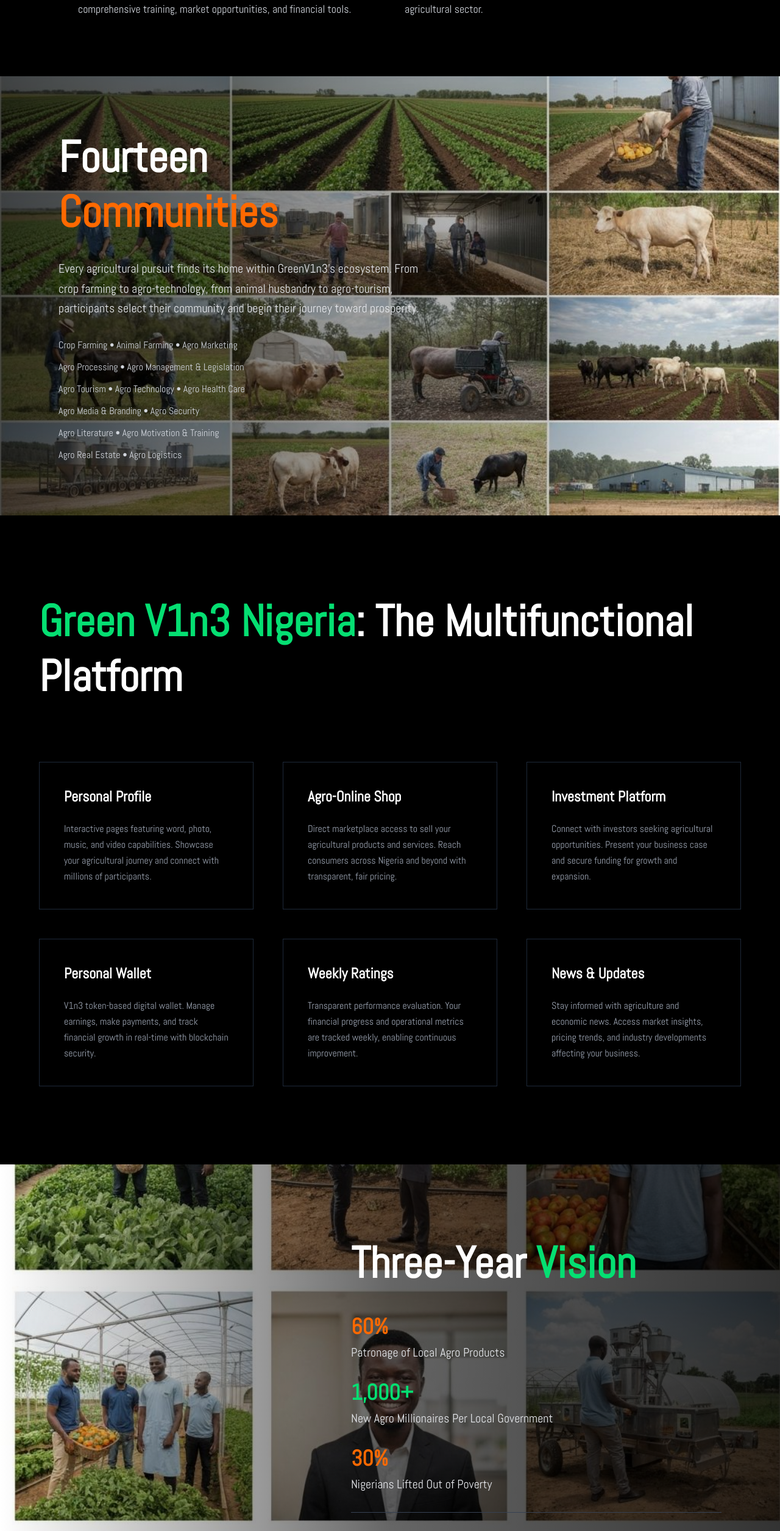
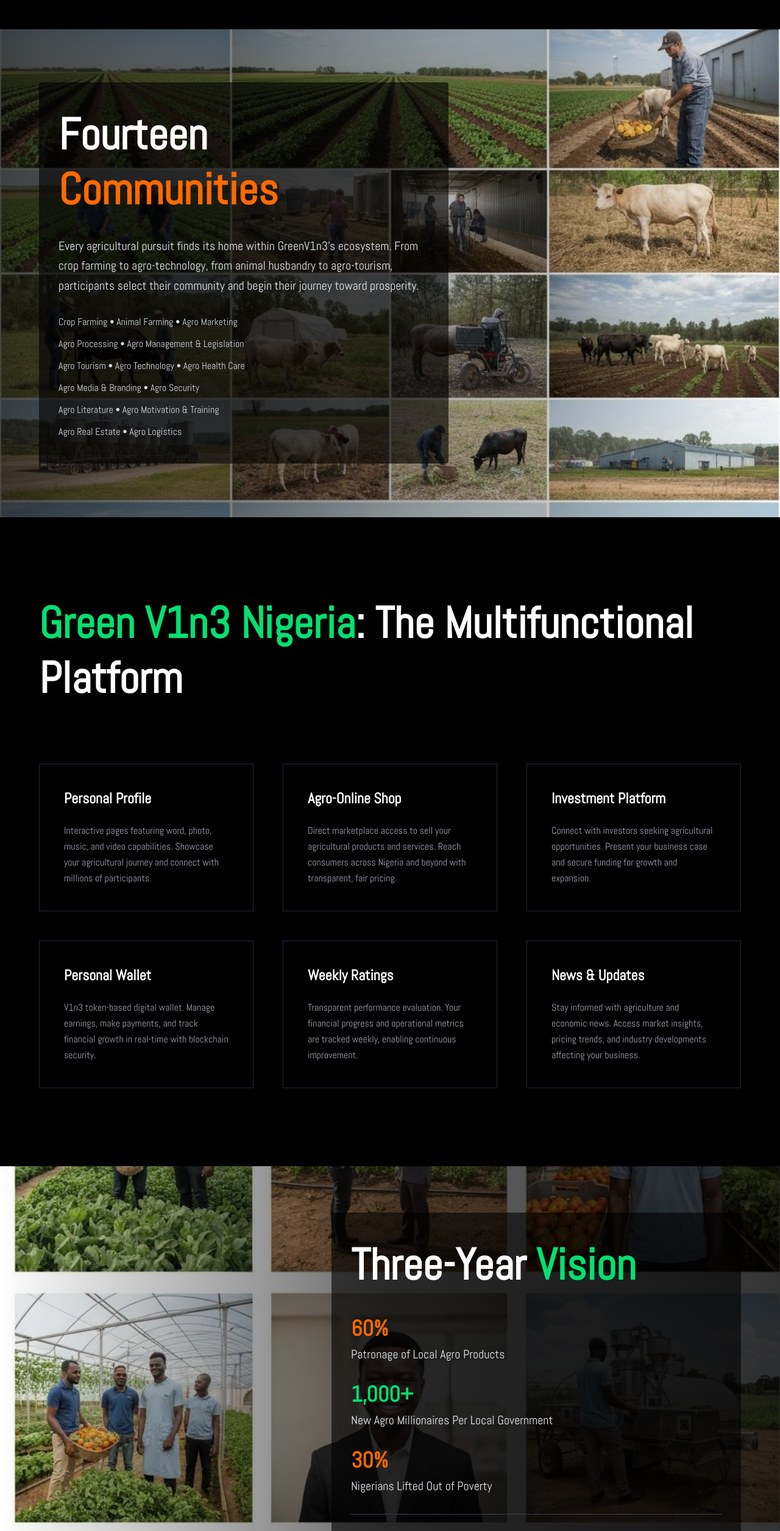
Before and after one commit to v1n3-Tech/agrov1n3-green, a Next.js app: page /eyes in a window 1280 px wide. Shown: the part 1620-4130 px from the top of the page at 61% size. Built offline with nearby package versions, Linux system fonts and the light colour scheme; a web font is replaced by a local one.

Commit message:
fix: improve PDF print layout with page breaks and text readability
Replace full viewport heights and add page breaks, semi-dark backgrounds for text on images.

```diff
--- a/app/eyes/page.tsx
+++ b/app/eyes/page.tsx
@@ -7,9 +7,9 @@ export const metadata: Metadata = {
 
 export default function AgroV1n3Magazine() {
   return (
-    <main className="w-full bg-black text-white overflow-hidden">
+    <main className="w-full bg-black text-white">
       {/* Full-Width Hero with Overlay */}
-      <section className="relative w-full h-[120vh] flex items-center justify-center overflow-hidden">
+      <section className="relative w-full min-h-screen flex items-center justify-center" style={{pageBreakAfter: 'always'}}>
         <img
           src="/eyes-hero.jpg"
           alt="AgroV1n3 Initiative - Young Farmers in Nigeria"
@@ -71,7 +71,7 @@ export default function AgroV1n3Magazine() {
       </section>
 
       {/* Full-Width Image Section */}
-      <section className="relative w-full h-[90vh] flex items-center">
+      <section className="relative w-full min-h-screen flex items-center" style={{pageBreakAfter: 'always'}}>
         <img
           src="/eyes-communities.jpg"
           alt="14 Agriculture Communities of GreenV1n3"
@@ -79,7 +79,7 @@ export default function AgroV1n3Magazine() {
         />
         <div className="absolute inset-0 bg-gradient-to-r from-black/70 to-transparent"></div>
 
-        <div className="relative z-10 max-w-2xl mx-auto md:ml-16 px-8">
+        <div className="relative z-10 max-w-2xl mx-auto md:ml-16 px-8 bg-black/60 py-10 px-8 rounded">
           <h3 className="text-6xl md:text-7xl font-bold mb-8 leading-tight">
             Fourteen <span className="text-orange-500">Communities</span>
           </h3>
@@ -141,7 +141,7 @@ export default function AgroV1n3Magazine() {
       </section>
 
       {/* Impact Section with Image */}
-      <section className="relative w-full h-[100vh] flex items-center">
+      <section className="relative w-full min-h-screen flex items-center" style={{pageBreakAfter: 'always'}}>
         <img
           src="/eyes-impact.jpg"
           alt="Success Stories - Young Agro Entrepreneurs"
@@ -149,7 +149,7 @@ export default function AgroV1n3Magazine() {
         />
         <div className="absolute inset-0 bg-gradient-to-l from-black/80 via-black/60 to-transparent"></div>
 
-        <div className="relative z-10 max-w-2xl ml-auto mr-16 px-8">
+        <div className="relative z-10 max-w-2xl ml-auto mr-16 px-8 bg-black/60 py-10 px-8 rounded">
           <h3 className="text-6xl md:text-7xl font-bold mb-10 leading-tight">
             Three-Year <span className="text-green-400">Vision</span>
           </h3>
@@ -259,7 +259,7 @@ export default function AgroV1n3Magazine() {
       </section>
 
       {/* Platform Technology Section */}
-      <section className="relative w-full h-[80vh] flex items-center">
+      <section className="relative w-full min-h-screen flex items-center" style={{pageBreakAfter: 'always'}}>
         <img
           src="/eyes-platform.jpg"
           alt="GreenV1n3 Platform Technology"
@@ -267,7 +267,7 @@ export default function AgroV1n3Magazine() {
         />
         <div className="absolute inset-0 bg-gradient-to-r from-black to-black/40"></div>
 
-        <div className="relative z-10 max-w-2xl mx-auto md:ml-16 px-8">
+        <div className="relative z-10 max-w-2xl mx-auto md:ml-16 px-8 bg-black/60 py-10 px-8 rounded">
           <h3 className="text-6xl md:text-7xl font-bold mb-8 leading-tight">
             Built on <span className="text-green-400">Trust</span> & <span className="text-orange-500">Transparency</span>
           </h3>
```
